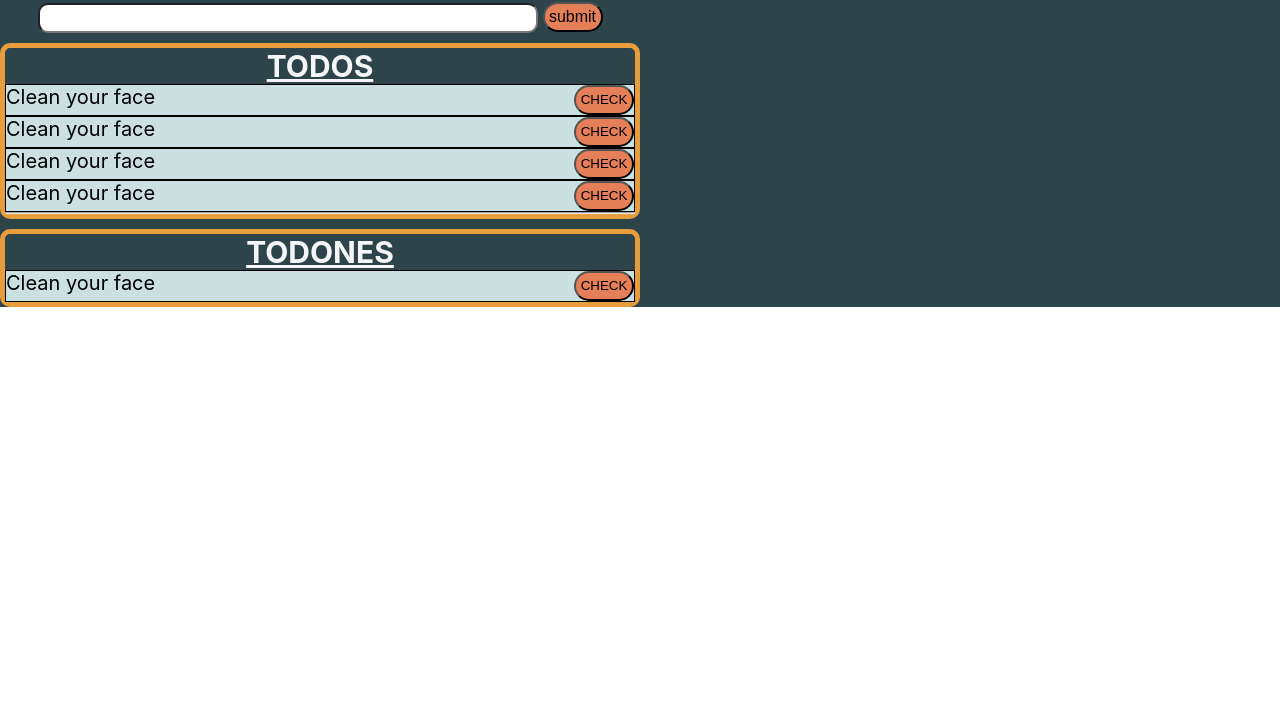
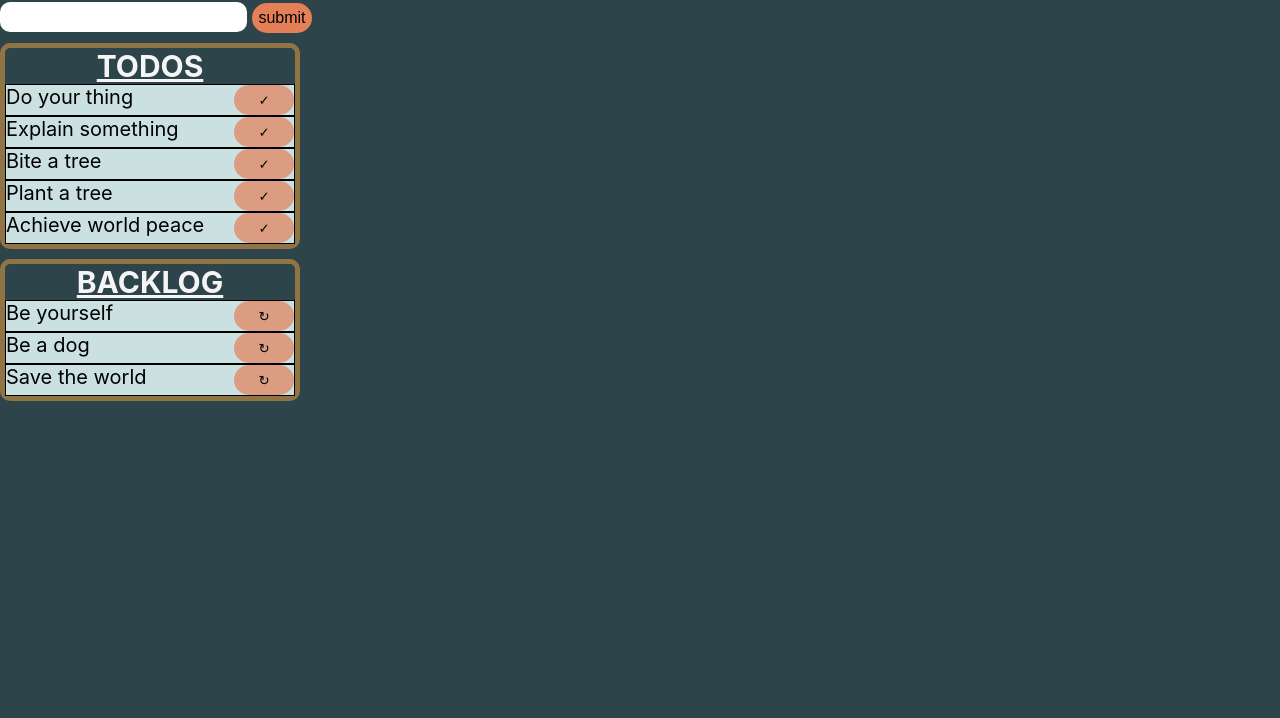
Before and after one commit to princeblack/react-todo-app, a React app: page / in a window 1280 px wide. Shown: the part 82-800 px from the top of the page. Built offline with nearby package versions, Linux system fonts and the light colour scheme.

Commit message:
Children to parent communction and onClicksssss

```diff
--- a/src/components/App.js
+++ b/src/components/App.js
@@ -3,7 +3,7 @@ import '../css/App.scss';
 import Navigation from '../components/Navigation';
 import MainContainer from '../components/MainContainer';
 
-function App() {
+const App =() =>{
   return (
     <div className="App">
       <Navigation/>
--- a/src/components/FormContainer.js
+++ b/src/components/FormContainer.js
@@ -1,14 +1,33 @@
 import React from 'react';
 
-function FormContainer() {
+class FormContainer extends React.Component {
+  constructor(props) {
+    super(props);
+    this.state = {value: ''};
+
+    this.handleChange = this.handleChange.bind(this);
+    this.handleSubmit = this.handleSubmit.bind(this);
+  }
+
+  handleChange(event) {
+    this.setState({value: event.target.value});
+  }
+
+  handleSubmit(event) {
+    event.preventDefault();
+  }
+  render() {
     return (
       <div className="form-container">
-      <form>
-        <input type="text" className="input-form"></input>
+        <form onSubmit={this.handleSubmit} >
+          <input type="text" value={this.state.value} onChange={this.handleChange} className="input-form" ></input>
           <input type="submit" value="submit" className="submit-button"></input>
         </form>
       </div>
     );
   }
+}
+
+
 
 export default FormContainer;
--- a/src/components/MainContainer.js
+++ b/src/components/MainContainer.js
@@ -3,13 +3,64 @@ import FormContainer from './FormContainer';
 import ToDosContainer from './ToDosContainer';
 import ToDonesContainer from './ToDonesContainer';
 
-function MainContainer() {
+class MainContainer extends React.Component {
+  constructor(props) {
+    super(props);
+    this.state = {
+      items: [
+        { text: 'Do your thing', status: false, id: 1407892 },
+        { text: 'Be yourself', status: true, id: 1467892 },
+        { text: 'Explain something', status: false, id: 5436436 },
+        { text: 'Be a dog', status: true, id: 4363434 },
+        { text: 'Bite a tree', status: false, id: 1411892 },
+        { text: 'Plant a tree', status: false, id: 1117892 },
+        { text: 'Save the world', status: true, id: 5436222 },
+        { text: 'Achieve world peace', status: false, id: 4363333 }
+      ]
+    };
+  }
+
+  handleUpdate = id => {
+    const items = this.state.items;
+    const updatedItems = items.map(el => {
+      if (id === el.id) {
+        el.status = !el.status;
+      }
+
+      return el;
+    });
+
+    this.setState({ items: updatedItems });
+  };
+  handleAddTodo= value =>{
+    console.log(value);
+    const newItem = {
+      text: value,
+      status: false,
+      id: new Date().getTime()
+    };
+
+    this.setState({ items: [...this.state.items, newItem] });
+  }
+  render() {
+    const data = this.state.items;
+    const todos = data.filter(el => !el.status);
+    const todones = data.filter(el => el.status);
+    // const todos = data.filter(el => {if (!el.status) return el;});
     return (
-    <main className="main-container">
-        <FormContainer></FormContainer>
-        <ToDosContainer></ToDosContainer>
-        <ToDonesContainer></ToDonesContainer>
-    </main>
-    )
+      <main className="main-container">
+        <FormContainer AddTodo ={this.handleAddTodo}></FormContainer>
+        <ToDosContainer
+          items={todos}
+          updateFromChild={this.handleUpdate}
+        ></ToDosContainer>
+        <ToDonesContainer
+          items={todones}
+          updateFromChild={this.handleUpdate}
+        ></ToDonesContainer>
+      </main>
+    );
+  }
 }
+
 export default MainContainer;
--- a/src/components/ToDoItem.js
+++ b/src/components/ToDoItem.js
@@ -1,12 +1,21 @@
+
 import React from 'react';
 
-function ToDoItem() {
+const ToDoItem = props => {
+  function updateItem(e) {
+    e.preventDefault();
+    const id = props.data.id;
+    props.handleUpdate(id);
+  }
+
   return (
     <div className="item">
-      <p>Clean your face</p>
-      <button>CHECK</button>
+      <p>{props.data.text}</p>
+      <button className="btn" onClick={updateItem}>
+        {props.data.status ? '↻' : '✓'}
+      </button>
     </div>
   );
-}
+};
 
 export default ToDoItem;
--- a/src/components/ToDonesContainer.js
+++ b/src/components/ToDonesContainer.js
@@ -1,12 +1,36 @@
 import React from 'react';
 import ToDoItem from './ToDoItem';
 
-function ToDonesContainer() {
+class ToDonesContainer extends React.Component {
+
+  updateItem = id => {
+    this.props.updateFromChild(id);
+  };
+
+  render() {
+    const data = this.props.items;
+
+    const todoneItems = data.map(el => {
+      return (
+        <ToDoItem
+          key={el.id}
+          data={el}
+          handleUpdate={this.updateItem}
+        ></ToDoItem>
+      );
+    });
+
     return (
-    <div className="todones-container">
-        <h5>TODONES</h5>
-        <ToDoItem></ToDoItem>
-    </div>
+      <div className="todones-container">
+        {data.length > 0 && (
+          <div className="todones">
+            <h5>BACKLOG</h5>
+            {todoneItems}
+          </div>
+        )}
+      </div>
     );
+  }
 }
+
 export default ToDonesContainer;
--- a/src/components/ToDosContainer.js
+++ b/src/components/ToDosContainer.js
@@ -1,25 +1,37 @@
 import React from 'react';
 import ToDoItem from './ToDoItem';
 
-function ToDosContainer() {
-  const data =[
-    {text: 'do your string', status: false, id:2465454},
-    {text: 'be yourself', status: false, id:4714698469},
-    {text: 'be a dog', status: false, id:248778454},
-    {text: 'Explain something', status: false, id:2467855454},
-  ]
-  const todoItems = data.map(el =>{
-    return <ToDoItem key={el.id}>{el.text}</ToDoItem>
-  })
+class ToDosContainer extends React.Component {
+
+
+  updateItem = id => {
+    this.props.updateFromChild(id);
+  };
+
+  render() {
+    const data = this.props.items;
+
+    const todoItems = data.map(el => {
+      return (
+        <ToDoItem
+          key={el.id}
+          data={el}
+          handleUpdate={this.updateItem}
+        ></ToDoItem>
+      );
+    });
+
     return (
-        data.length > 0 && (
-          <div className="todo-container">
-              <h5>TODOS</h5>
-              {todoItems}
-              <hr></hr>
+      <div className="todos-container">
+        {data.length > 0 && (
+          <div className="todos">
+            <h5>TODOS</h5>
+            {todoItems}
           </div>
-        )
+        )}
+      </div>
+    );
+  }
+}
 
-    );
-}
 export default ToDosContainer;
--- a/src/css/App.scss
+++ b/src/css/App.scss
@@ -7,10 +7,10 @@
 .App {
   background-color: #2d444b;
   text-align: center;
+  height: 100vh;
 }
 .nav-app{
-  width: 50%;
-  .app-title{
+display: flex;  .app-title{
     color: rgb(231, 157, 60);
     font-size: 60px;
    }
@@ -22,43 +22,17 @@
 }
 .main-container{
   text-align: center;
-  width: 50%;
+  .todos-container{
+    margin-top: 10px;
+    width: 300px;
+    .todos{
+      border: rgba(231, 157, 60, 0.534) 5px solid;
+      border-radius: 10px;
     }
-.form-container{
-  margin-top: 10px;
-  .input-form{
-    width:500px;
-    height: 30px;
-    border-radius: 10px;
-    margin-right: 5px;
-  }
-  .submit-button{
-    height: 30px;
-    width: 60px;
-    font-size: 100%;
-    background-color: rgb(228, 127, 87);
-    border-radius: 20px;
-  }
-}
-.todo-container{
-  border: rgb(231, 157, 60) 5px solid;
-  border-radius: 10px;
-  margin-top: 10px;
     h5{
       color: whitesmoke;
       font-size: 30px;
       text-decoration: underline;
-  }
-}
-.todones-container{
-  border: rgb(231, 157, 60) 5px solid;
-  border-radius: 10px;
-  margin-top: 10px;
-  h5{
-    color: whitesmoke;
-    font-size: 30px;
-    text-decoration: underline;
-  }
     }
     .item{
       background-color: rgb(203, 224, 224);
@@ -72,6 +46,59 @@
       button{
         height: 30px;
         width: 60px;
+        background-color: rgba(228, 127, 87, 0.692);
+        border-radius: 20px;
+        border: 0;
+      }
+    }
+  }
+  .todones-container{
+    width: 300px;
+    margin-top: 10px;
+    .todones{
+      border: rgba(231, 157, 60, 0.534) 5px solid;
+      border-radius: 10px;
+    }
+    h5{
+      color: whitesmoke;
+      font-size: 30px;
+      text-decoration: underline;
+    }
+    .item{
+      background-color: rgb(203, 224, 224);
+      border: black solid 1px;
+      display: flex;
+      justify-content: center;
+      justify-content: space-between;
+      p{
+        font-size: 20px;
+      }
+      button{
+        height: 30px;
+        width: 60px;
+        background-color: rgba(228, 127, 87, 0.692);
+        border-radius: 20px;
+        border: 0;
+      }
+    }
+  }
+}
+.form-container{
+  display: flex;
+  margin-top: 10px;
+  .input-form{
+    height: 30px;
+    border-radius: 10px;
+    border: none;
+    color: white;
+    font-size: 1.2em;
+    margin-right: 5px;
+  }
+  .submit-button{
+    height: 30px;
+    width: 60px;
+    font-size: 100%;
+    border: none;
     background-color: rgb(228, 127, 87);
     border-radius: 20px;
   }
```
Lines whose indentation alone changed are shown as unchanged.
